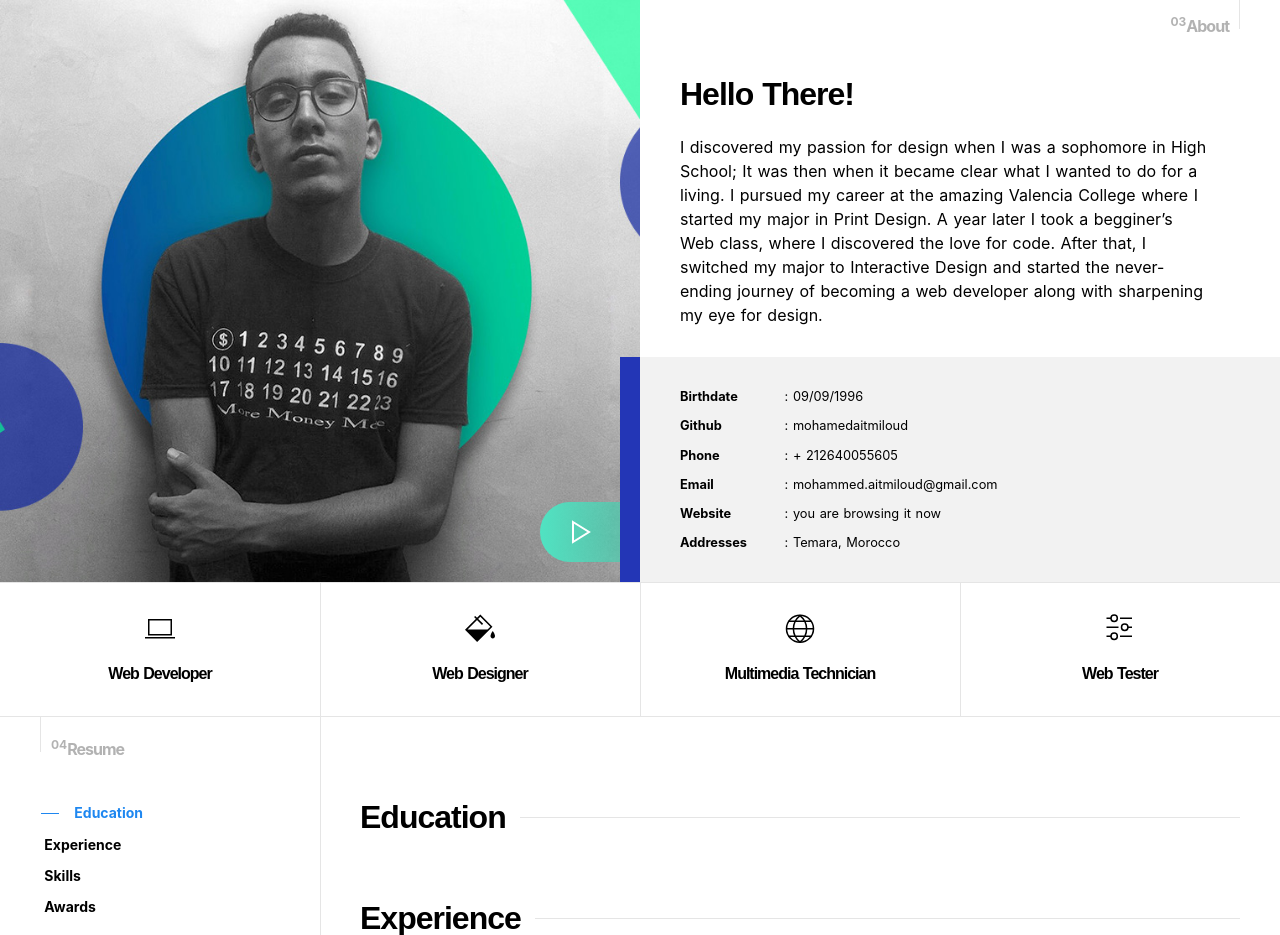
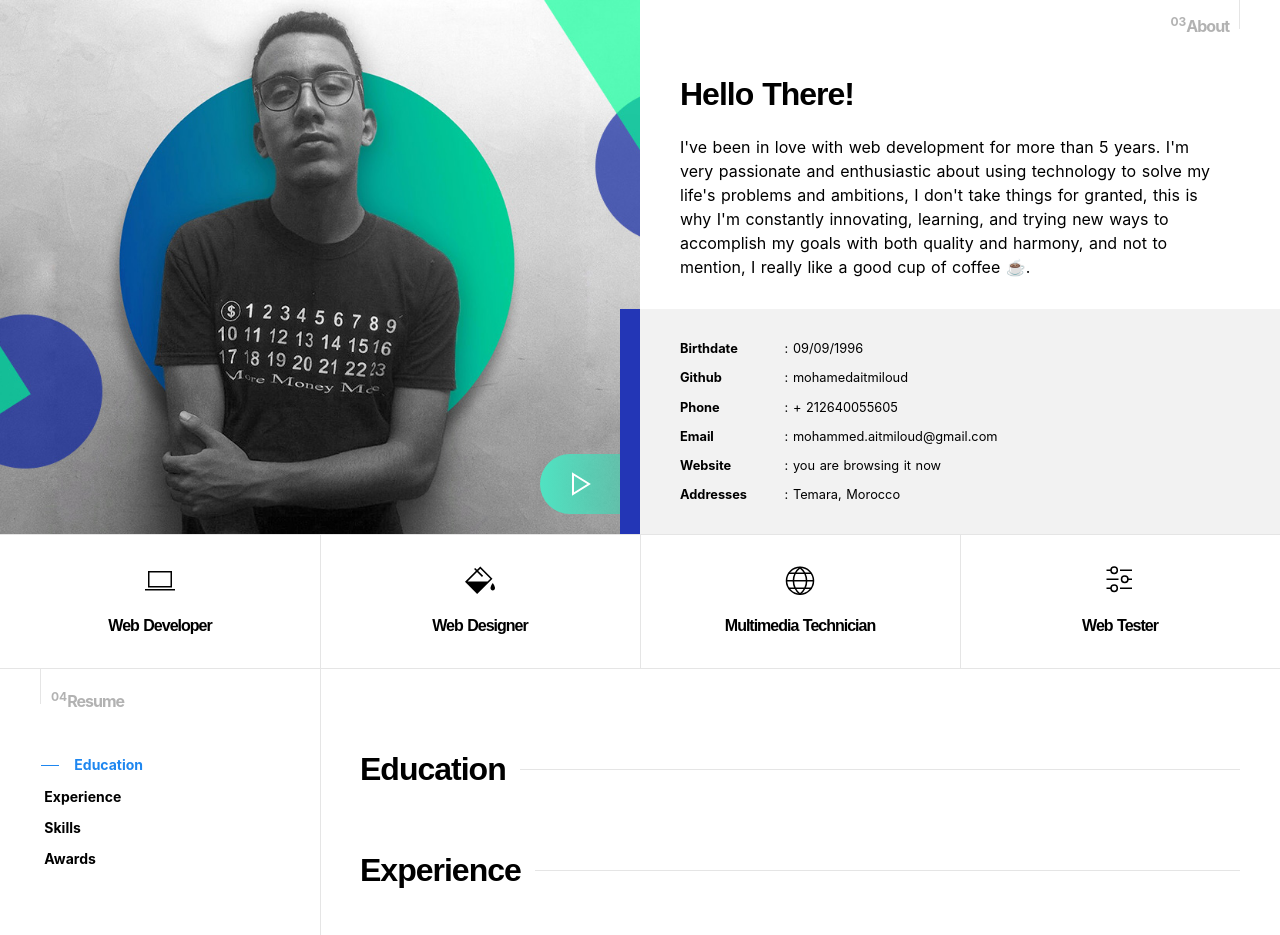
Before and after one commit to Mohamedaitmiloud/Portfolio-Nuxtjs-Headless-cms, a Nuxt app: page / in a window 1280 px wide. Shown: the part 1040-1975 px from the top of the page. Built offline with nearby package versions, Linux system fonts and the light colour scheme; a web font is replaced by a local one.

Commit message:
adding about me

```diff
--- a/components/About.vue
+++ b/components/About.vue
@@ -6,9 +6,9 @@
           <div class="uk-grid-collapse uk-child-width-expand@m" data-uk-grid>
             <div>
               <div class="yb-my-profile-img uk-background-cover uk-background-norepeat uk-background-top-center" data-src="/img/profile.jpg" data-uk-img data-uk-lightbox>
-                <a href="https://www.youtube.com/watch?v=uQBL7pSAXR8" class="yb-my-intro">
+                <a href="https://www.youtube.com/watch?v=YvSajcvvrJ4&" class="yb-my-intro">
                   <span data-uk-icon="icon: play; ratio: 2"></span>
-                  <span class="yb-my-intro-text">Introduction</span>
+                  <span class="yb-my-intro-text">Youtube</span>
                 </a>
               </div>
             </div>
@@ -23,14 +23,7 @@
                 <div class="yb-my-profile-desc-top">
                   <h2 class="yb-section-title">Hello There!</h2>
                   <p>
-                    I discovered my passion for design when I was a sophomore in
-                    High School; It was then when it became clear what I wanted to
-                    do for a living. I pursued my career at the amazing Valencia
-                    College where I started my major in Print Design. A year later
-                    I took a begginer’s Web class, where I discovered the love for
-                    code. After that, I switched my major to Interactive Design
-                    and started the never-ending journey of becoming a web
-                    developer along with sharpening my eye for design.
+                    I've been in love with web development for more than 5 years. I'm very passionate and enthusiastic about using technology to solve my life's problems and ambitions, I don't take things for granted, this is why I'm constantly innovating, learning, and trying new ways to accomplish my goals with both quality and harmony, and not to mention, I really like a good cup of coffee ☕️.
                   </p>
                 </div>
                 <div class="yb-my-profile-desc-bottom yb-bg-soft">
```
